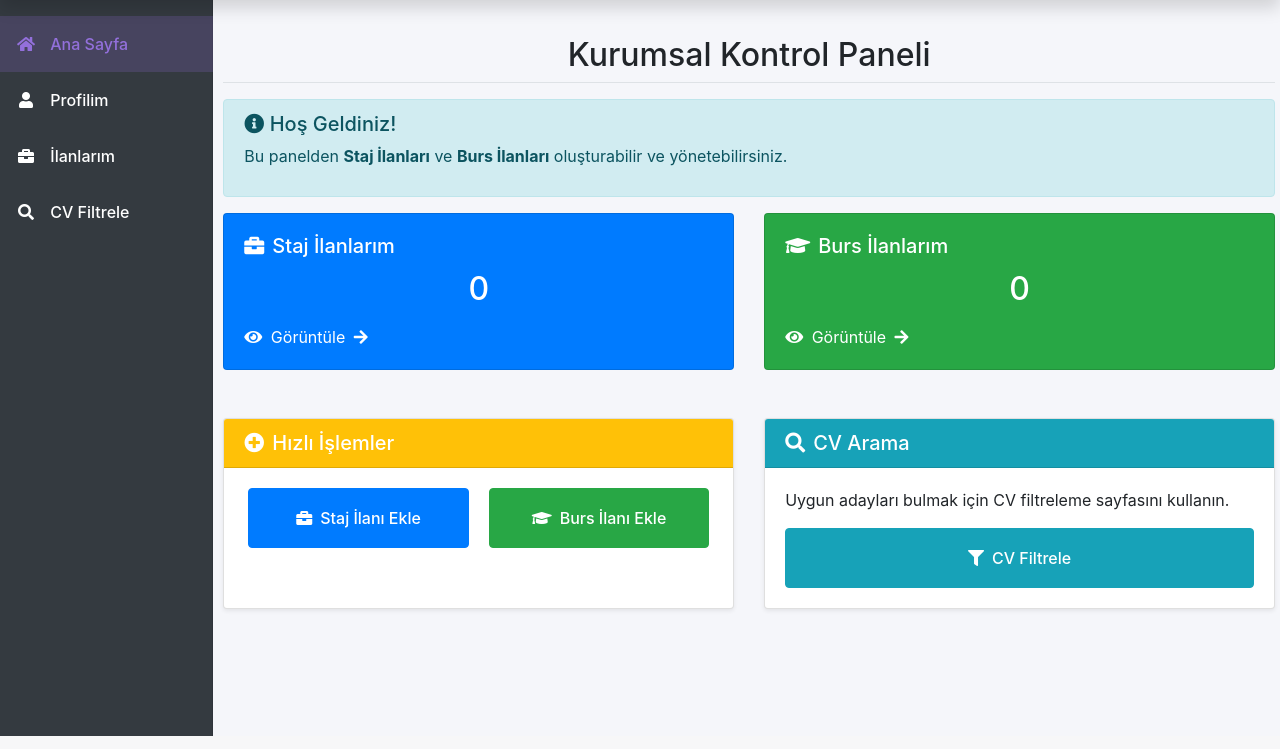
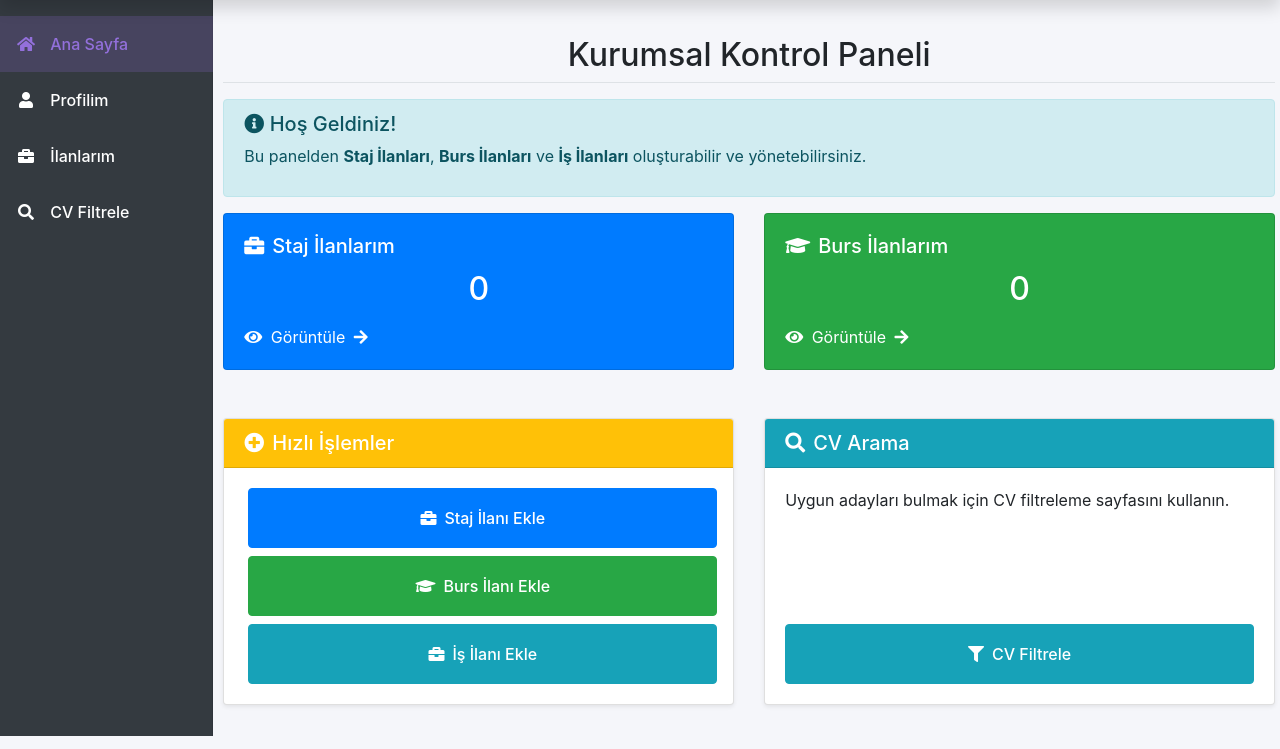
Before and after one commit to gokdeniz05/ASEC-Website-Update, a PHP site: page /corporate/dashboard.php in a window 1280 px wide. Shown: the part 64-813 px from the top of the page. Run offline with PHP 8.4, Linux system fonts and the light colour scheme; the visitor is signed in with stand-in values (Sample User, id 1); data that the repository does not hold is empty.

Commit message:
some frontend

```diff
--- a/src/corporate/dashboard.php
+++ b/src/corporate/dashboard.php
@@ -17,6 +17,11 @@ require_once 'includes/config.php';
         justify-content: center;
         font-size: 1rem;
         font-weight: 500;
+    }
+
+    /* Gap utility for spacing */
+    .gap-2 {
+        gap: 0.5rem;
     }
 
     /* Ensure buttons in Quick Actions are centered and aligned */
@@ -52,7 +57,7 @@ require_once 'includes/config.php';
 
             <div class="alert alert-info">
                 <h5><i class="fas fa-info-circle"></i> Hoş Geldiniz!</h5>
-                <p>Bu panelden <strong>Staj İlanları</strong> ve <strong>Burs İlanları</strong> oluşturabilir ve yönetebilirsiniz.</p>
+                <p>Bu panelden <strong>Staj İlanları</strong>, <strong>Burs İlanları</strong> ve <strong>İş İlanları</strong> oluşturabilir ve yönetebilirsiniz.</p>
             </div>
 
             <div class="row">
@@ -142,12 +147,15 @@ require_once 'includes/config.php';
                             <h5 class="mb-0"><i class="fas fa-plus-circle mr-2"></i>Hızlı İşlemler</h5>
                         </div>
                         <div class="card-body">
-                            <div class="d-flex flex-column flex-md-row justify-content-center align-items-stretch" style="gap: 12px;">
-                                <a href="ilan-ekle.php?kategori=Staj İlanları" class="btn btn-primary" style="min-width: 200px;">
+                            <div class="d-flex flex-column gap-2">
+                                <a href="ilan-ekle.php?kategori=Staj İlanları" class="btn btn-primary w-100 text-center">
                                     <i class="fas fa-briefcase mr-2"></i>Staj İlanı Ekle
                                 </a>
-                                <a href="ilan-ekle.php?kategori=Burs İlanları" class="btn btn-success" style="min-width: 200px;">
+                                <a href="ilan-ekle.php?kategori=Burs İlanları" class="btn btn-success w-100 text-center">
                                     <i class="fas fa-graduation-cap mr-2"></i>Burs İlanı Ekle
+                                </a>
+                                <a href="ilan-ekle.php?kategori=İş İlanı" class="btn btn-info w-100 text-center">
+                                    <i class="fas fa-briefcase mr-2"></i>İş İlanı Ekle
                                 </a>
                             </div>
                         </div>
```
